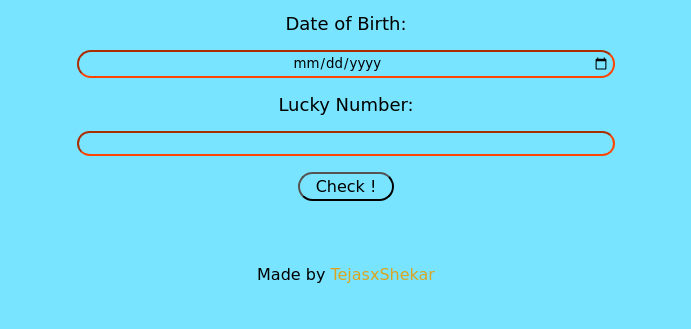
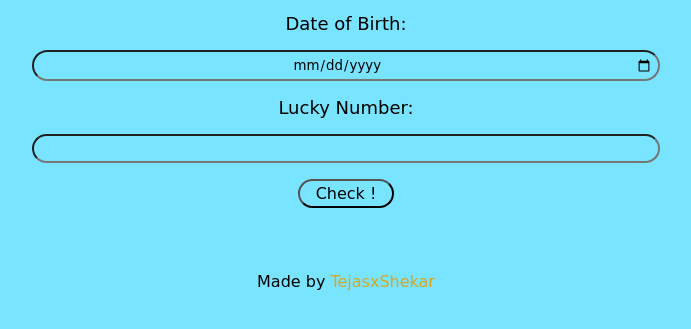
Before and after one commit to TejasShekar/Is_your_birthday_lucky, a plain HTML site: page index.html in a window 1280 px wide. Both pictures are taken after a click on the button "OKAY". Shown: the part 73-402 px from the top of the page, without its empty margins (294-985 px from the left). Drawn offline with Linux system fonts and the light colour scheme; a web font is replaced by a local one.

Commit message:
Update style.css

```diff
--- a/style.css
+++ b/style.css
@@ -34,13 +34,12 @@ p {
   font-size: large;
 }
 input {
-  width: 60%;
+  width: 70%;
   display: block;
   margin: 1rem auto;
-  padding: 0.2rem;
+  padding: 0.3rem;
   text-align: center;
   border-radius: 1rem;
-  border-color: orangered;
 }
 button {
   font-size: medium;
```
